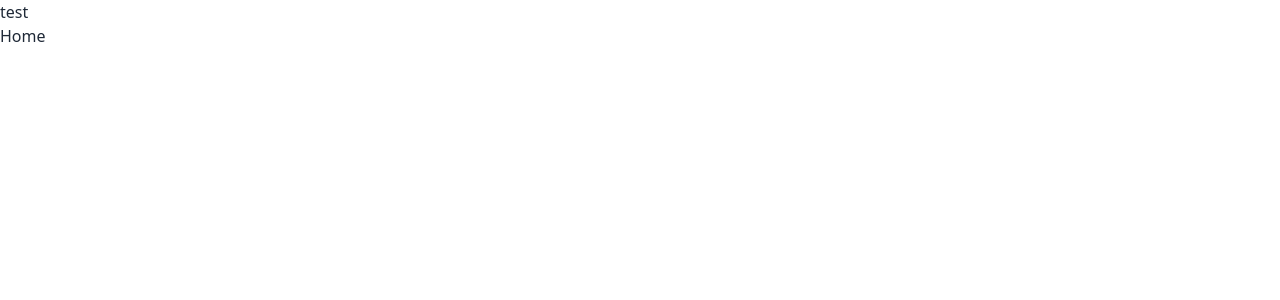
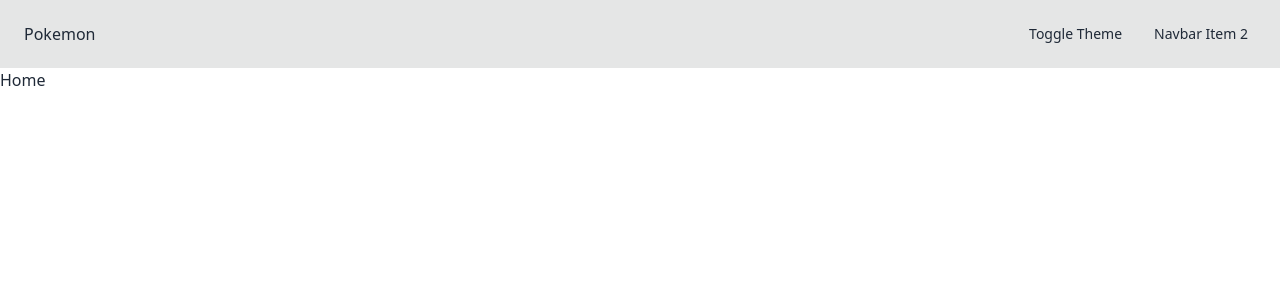
Before and after one commit to Nadifdzaikra/pokemon, a React (Vite) app: page / in a window 1280 px wide. Shown: the top 300 px of the page. Built offline with nearby package versions, Linux system fonts and the light colour scheme; sample sign-in values are in the browser's storage.

Commit message:
feat: add optional theme select

```diff
--- a/src/Components/Layouts/LayoutMain.tsx
+++ b/src/Components/Layouts/LayoutMain.tsx
@@ -1,9 +1,79 @@
 import { Outlet } from "react-router-dom";
-const LayoutMain = () => {
+import { useState, useEffect } from "react";
+const LayoutMain: React.FC = () => {
+  const [theme, setTheme] = useState<"light" | "dark">("light");
+
+  useEffect(() => {
+    document.documentElement.classList.toggle("dark", theme === "dark");
+    document.documentElement.setAttribute("data-theme", theme);
+  }, [theme]);
+
+  const toggleTheme = () => {
+    setTheme((prevTheme) => (prevTheme === "light" ? "dark" : "light"));
+  };
   return (
     <div>
-      <h1>test</h1>
-      <Outlet />
+      <div className="drawer">
+        <input id="my-drawer-3" type="checkbox" className="drawer-toggle" />
+        <div className="drawer-content flex flex-col">
+          {/* Navbar */}
+          <div className="navbar bg-base-300 w-full">
+            <div className="flex-none lg:hidden">
+              <label
+                htmlFor="my-drawer-3"
+                aria-label="open sidebar"
+                className="btn btn-square btn-ghost"
+              >
+                <svg
+                  xmlns="http://www.w3.org/2000/svg"
+                  fill="none"
+                  viewBox="0 0 24 24"
+                  className="inline-block h-6 w-6 stroke-current"
+                >
+                  <path
+                    strokeLinecap="round"
+                    strokeLinejoin="round"
+                    strokeWidth="2"
+                    d="M4 6h16M4 12h16M4 18h16"
+                  ></path>
+                </svg>
+              </label>
+            </div>
+            <div className="mx-2 flex-1 px-2">Pokemon</div>
+            <div className="hidden flex-none lg:block">
+              <ul className="menu menu-horizontal">
+                {/* Navbar menu content here */}
+                <li>
+                  <button onClick={toggleTheme}>Toggle Theme</button>
+                </li>
+                <li>
+                  <a>Navbar Item 2</a>
+                </li>
+              </ul>
+            </div>
+          </div>
+          {/* Page content here */}
+          <Outlet />
+        </div>
+        <div className="drawer-side">
+          <label
+            htmlFor="my-drawer-3"
+            aria-label="close sidebar"
+            className="drawer-overlay"
+          ></label>
+          <ul className="menu bg-base-200 min-h-full w-80 p-4">
+            {/* Sidebar content here */}
+            <li>
+              <button onClick={toggleTheme} className="btn btn-primary">
+                Toggle to {theme === "light" ? "Dark" : "Light"} Mode
+              </button>
+            </li>
+            <li>
+              <a>Sidebar Item 2</a>
+            </li>
+          </ul>
+        </div>
+      </div>
     </div>
   );
 };
--- a/tailwind.config.js
+++ b/tailwind.config.js
@@ -11,4 +11,7 @@
   plugins: [
     require('daisyui'),
   ],
+  daisyui: {
+    themes: ['light', 'dark'],
+  },
 }
```
